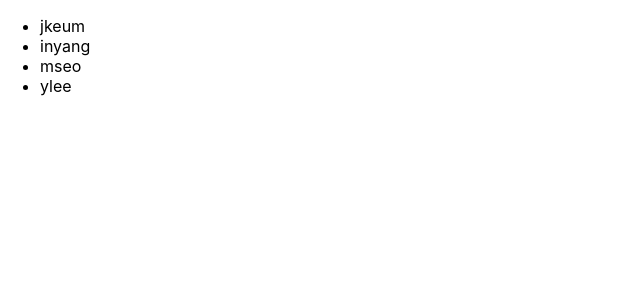
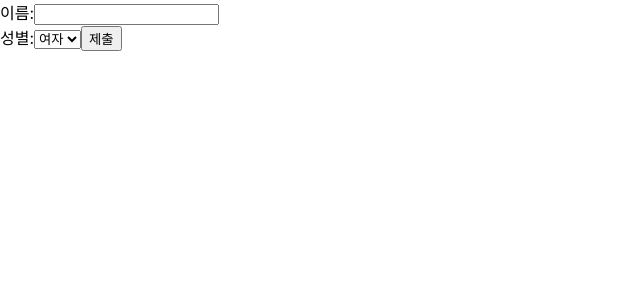
Before and after one commit to JongeunKeum/react-inflearn, a React (Create React App) app in the folder my-app/: page / in a window 1280 px wide. Shown: the top 300 px of the page, without its empty margins (0-640 px from the left). Built offline with nearby package versions, Linux system fonts and the light colour scheme.

Commit message:
chapter11 - form... input and select... then submit them

```diff
--- /dev/null
+++ b/my-app/src/chapter11/SignUp.jsx
@@ -0,0 +1,39 @@
+import React, { useState } from "react";
+
+function SignUp(props) {
+	const [name, setName] = useState("");
+	const [gender, setGender] = useState("여자");
+
+	const handleChangeName = (event) => {
+		setName(event.target.value);
+	};
+
+	const handleChangeGender = (event) => {
+		setGender(event.target.value);
+	};
+
+	const handleSubmit = (event) => {
+		alert(`이름: ${name}, 성별: ${gender}`);
+		event.preventDefault();
+	};
+
+	return (
+		<form onSubmit={handleSubmit}>
+			<label>
+				이름:
+				<input type="text" value={name} onChange={handleChangeName} />
+			</label>
+			<br />
+			<label>
+				성별:
+				<select value={gender} onChange={handleChangeGender}>
+					<option value="여자">여자</option>
+					<option value="남자">남자</option>
+				</select>
+			</label>
+			<button type="submit">제출</button>
+		</form>
+	);
+}
+
+export default SignUp;
--- a/my-app/src/index.js
+++ b/my-app/src/index.js
@@ -3,12 +3,12 @@
 import './index.css';
 import App from './App';
 import reportWebVitals from './reportWebVitals';
-import AttendanceBook from './chapter10/AttendanceBook';
+import SignUp from './chapter11/SignUp';
 
 const root = ReactDOM.createRoot(document.getElementById('root'));
 root.render(
   <React.StrictMode>
-    <AttendanceBook />
+    <SignUp />
   </React.StrictMode>
 );
 
```
